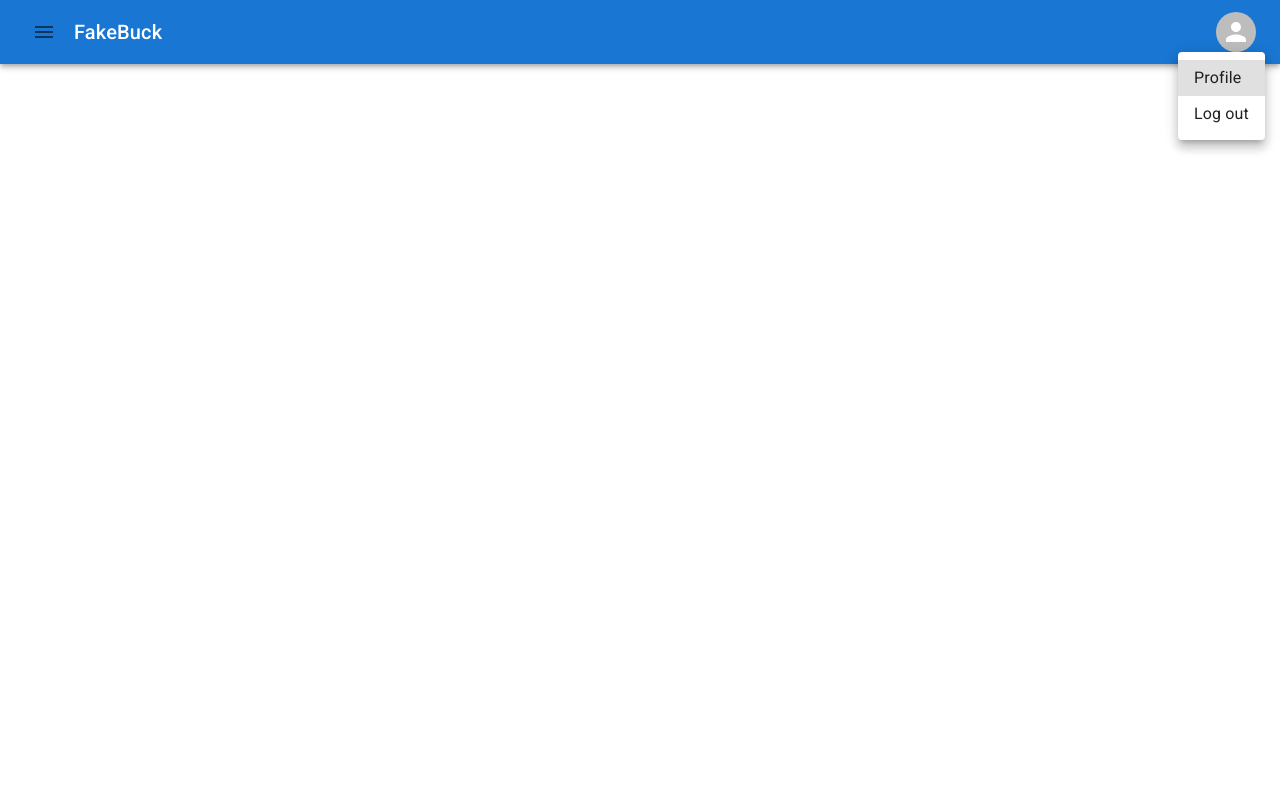
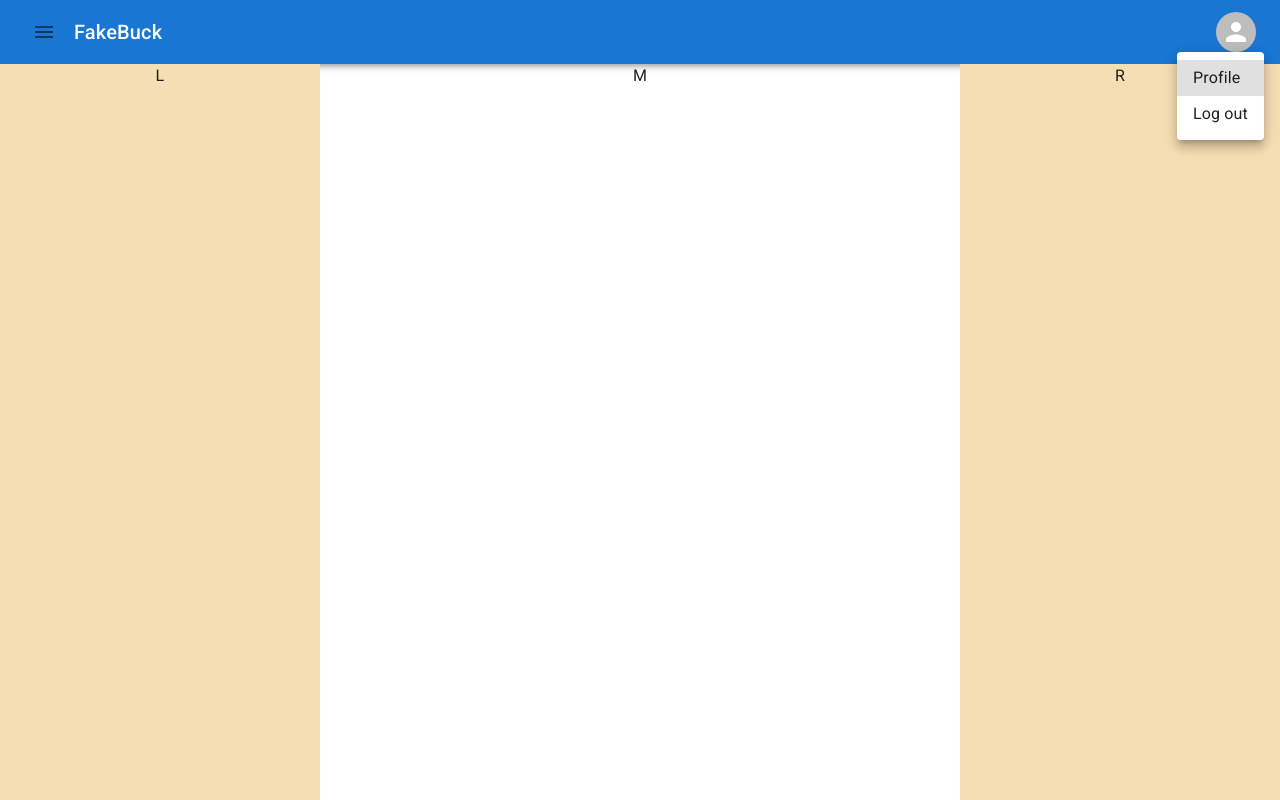
Before and after one commit to pavitpim40/react-social-app, a React (Vite) app: page / in a window 1280 px wide. Both pictures are taken after a click on the element 1236 px from the left and 32 px from the top of the page. Built offline with nearby package versions, Linux system fonts and the light colour scheme; no server answers.

Commit message:
responsive homepage

```diff
--- a/src/components/AppBar.jsx
+++ b/src/components/AppBar.jsx
@@ -30,6 +30,10 @@ function AppBar() {
     logout();
     navigate('/login');
   };
+
+  const handleClickToProfile = () => {
+    navigate('/profile');
+  };
   return (
     <MuiAppBar position='static'>
       <Toolbar
@@ -58,7 +62,7 @@ function AppBar() {
         <Box>
           <Avatar alt='Remy Sharp' onClick={handleClick} />
           <Menu anchorEl={anchorEl} open={open} onClose={handleClose}>
-            <MenuItem>Profile</MenuItem>
+            <MenuItem onClick={handleClickToProfile}>Profile</MenuItem>
             <MenuItem onClick={handleLogOut}>Log out</MenuItem>
           </Menu>
         </Box>
--- a/src/pages/HomePage.jsx
+++ b/src/pages/HomePage.jsx
@@ -1,13 +1,21 @@
-import { Box } from '@mui/material';
+import { Box, Stack, Grid } from '@mui/material';
 import AppBar from '../components/AppBar';
 function HomePage() {
   return (
     <Box flexGrow={1}>
       <AppBar />
 
-      {/* Left : SideBar */}
-      {/* Mid : Feed */}
-      {/* Rigth : Friend */}
+      <Grid container sx={{ textAlign: 'center', height: 'calc(100vh - 64px)' }}>
+        <Grid item md={3} sx={{ backgroundColor: 'wheat', display: { xs: 'none', md: 'block' } }}>
+          L
+        </Grid>
+        <Grid item xs={12} md={6}>
+          M
+        </Grid>
+        <Grid item md={3} sx={{ backgroundColor: 'wheat', display: { xs: 'none', md: 'block' } }}>
+          R
+        </Grid>
+      </Grid>
     </Box>
   );
 }
```
